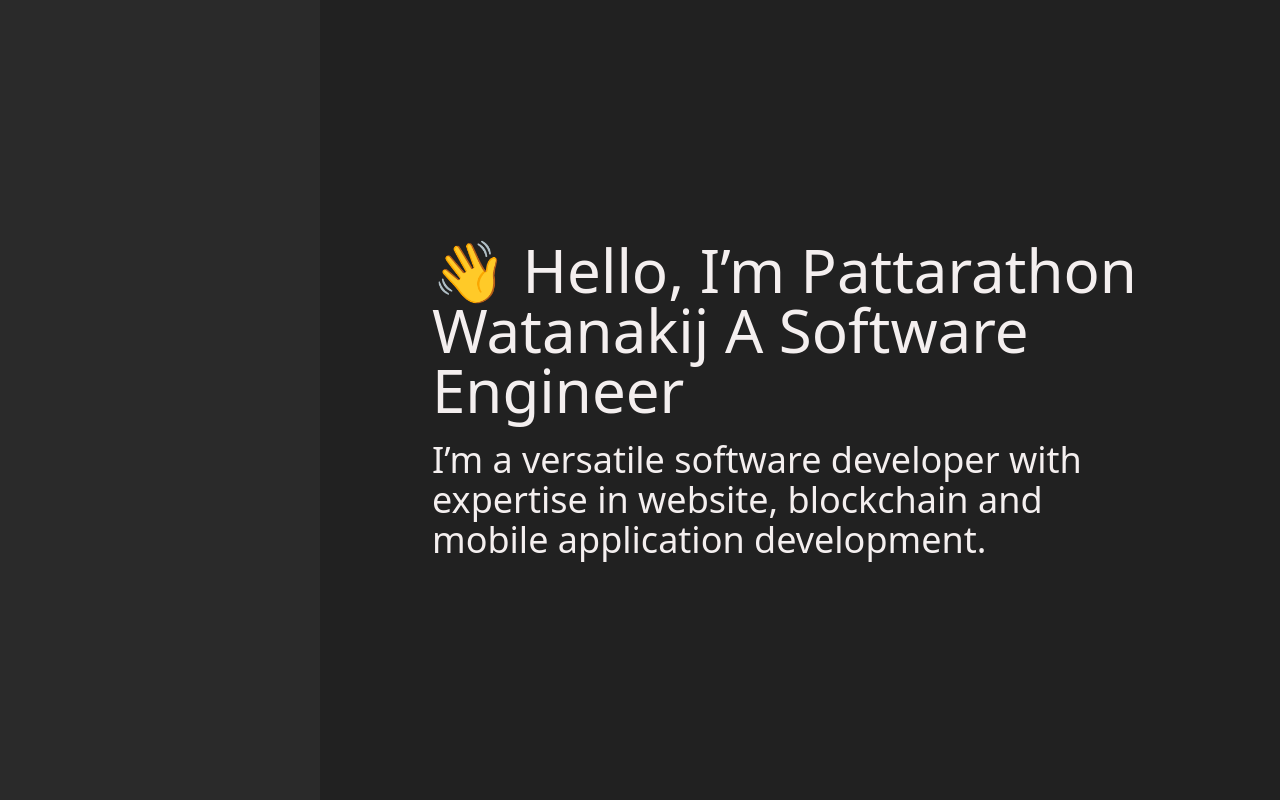
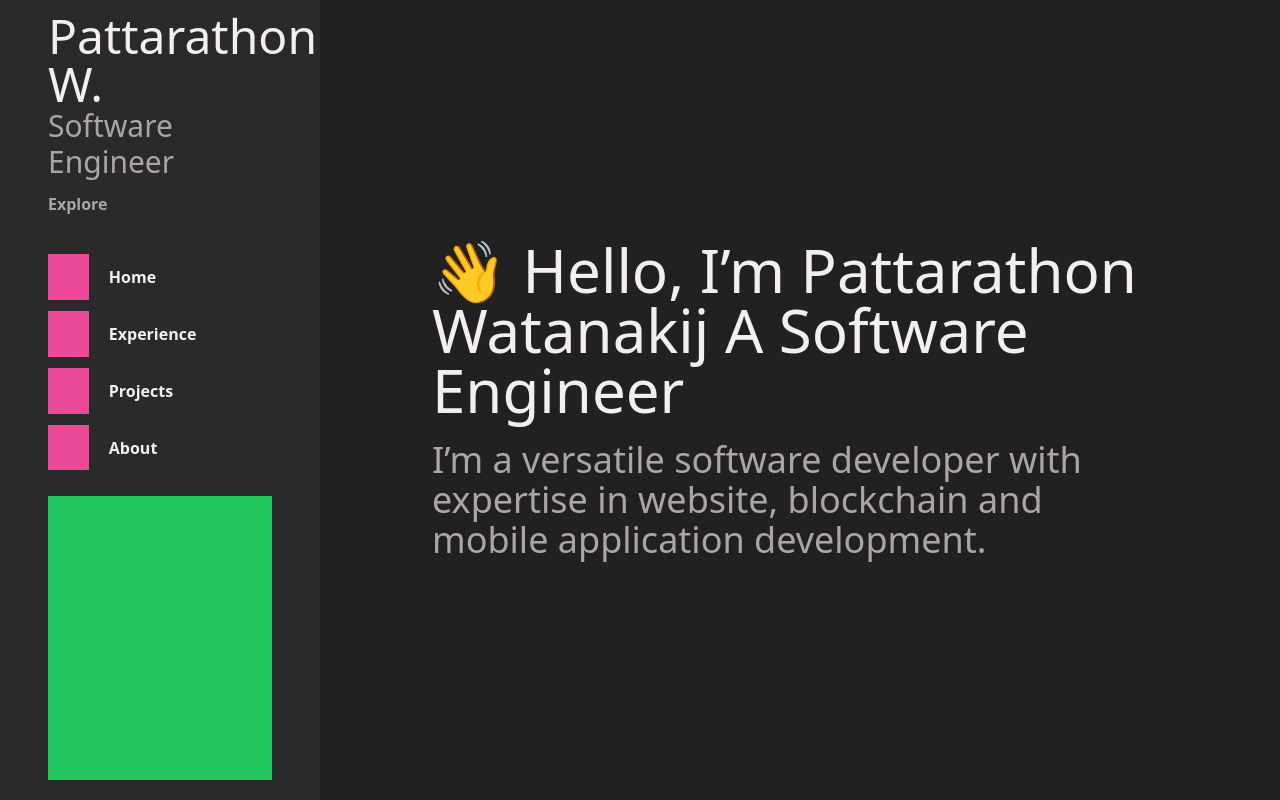
Before and after one commit to lucky-patty/portfolio-site, a SvelteKit app: page / in a window 1280 px wide. Built offline with nearby package versions, Linux system fonts and the light colour scheme.

Commit message:
UI: Add space layout for the menu

```diff
--- a/src/routes/+layout.svelte
+++ b/src/routes/+layout.svelte
@@ -8,21 +8,44 @@
 </svelte:head>
 
 <!-- Layout for normal PC / Ipad -->
-<div class="hidden lg:flex w-screen h-screen flex flex-row">
-	<div class="w-1/4 h-full bg-[#2A2A2A]">
+<div class="flex hidden h-screen w-screen flex-row lg:flex">
+	<div class="flex h-full w-1/4 flex-col items-center justify-center gap-5 bg-[#2A2A2A] px-5 py-5">
+		<div class="flex h-1/5 md:w-full xl:w-4/5 3xl:w-3/5 flex-col justify-center py-5">
+			<p class=" text-[#F4EFEF] text-3xl xl:text-5xl 3xl:text-6xl">Pattarathon W.</p>
+			<p class="text-2xl text-[#ADA5A5] xl:text-3xl 3xl:text-4xl">Software Engineer</p>
+		</div>
+		<div class="h-2/5 md:w-full  xl:w-4/5 3xl:w-3/5 flex flex-col">
+			<p class="w-full h-1/5 2xl:text-4xl font-bold text-[#ADA5A5]">Explore</p>
+			<div class="w-full h-1/5 flex flex-row items-center gap-5">
+				<div class="w-1/5 h-4/5 bg-pink-500"></div>
+				<p class="w-4/5 h-4/5 flex items-center  2xl:text-4xl text-[#F4EFEF] font-bold">Home</p>
+			</div>
+			<div class="w-full h-1/5 flex flex-row items-center gap-5 ">
+				<div class="w-1/5 h-4/5 bg-pink-500"></div>
+				<p class="w-4/5 h-4/5 flex items-center  2xl:text-4xl text-[#F4EFEF] font-bold">Experience</p>
+			</div>
+			<div class="w-full h-1/5 flex flex-row items-center gap-5 ">
+				<div class="w-1/5 h-4/5 bg-pink-500"></div>
+				<p class="w-4/5 h-4/5 flex items-center  2xl:text-4xl text-[#F4EFEF] font-bold">Projects</p>
+			</div>
+			<div class="w-full h-1/5 flex flex-row items-center gap-5">
+				<div class="w-1/5 h-4/5 bg-pink-500"></div>
+				<p class="w-4/5 h-4/5 flex items-center  2xl:text-4xl text-[#F4EFEF] font-bold">About</p>
+			</div>
+
+		</div>
+		<div class="h-2/5 md:w-full xl:w-4/5 3xl:w-3/5 bg-green-500"></div>
 	</div>
-	<div class="w-3/4 h-full bg-[#212121] py-5 px-5">
+	<div class="h-full w-3/4 bg-[#212121] px-5 py-5">
 		{@render children()}
 	</div>
 </div>
 
 <!-- Layout for mobile -->
-<div class="flex lg:hidden xl:hidden 2xl:hidden 3xl:hidden w-screen h-screen flex-col">
-	<div class="w-full h-4/5 bg-[#212121] py-5 px-5">
+<div class="flex h-screen w-screen flex-col lg:hidden xl:hidden 2xl:hidden 3xl:hidden">
+	<div class="h-4/5 w-full bg-[#212121] px-5 py-5">
 		{@render children()}
 	</div>
 	<!-- Menu -->
-	 <div class="w-full h-1/5 bg-[#2A2A2A]">
-
-	 </div>
+	<div class="h-1/5 w-full bg-[#2A2A2A]"></div>
 </div>
--- a/src/routes/+page.svelte
+++ b/src/routes/+page.svelte
@@ -1,7 +1,6 @@
 <div class="w-full h-full flex justify-center items-center">
     <div class="w-4/5 h-full flex flex-col justify-center items-center gap-5 3xl:gap-10">
         <h1 class="w-full text-6xl 3xl:text-9xl text-[#F4EFEF]">👋 Hello, I’m Pattarathon Watanakij A Software Engineer</h1>
-        <p class="w-full text-4xl 3xl:text-5xl text-[#F4EFEF]">I’m a versatile software developer with expertise in website, blockchain and mobile application development.</p>
-
+        <p class="w-full text-4xl 3xl:text-5xl text-[#ADA5A5]">I’m a versatile software developer with expertise in website, blockchain and mobile application development.</p>
     </div>
 </div>
```
